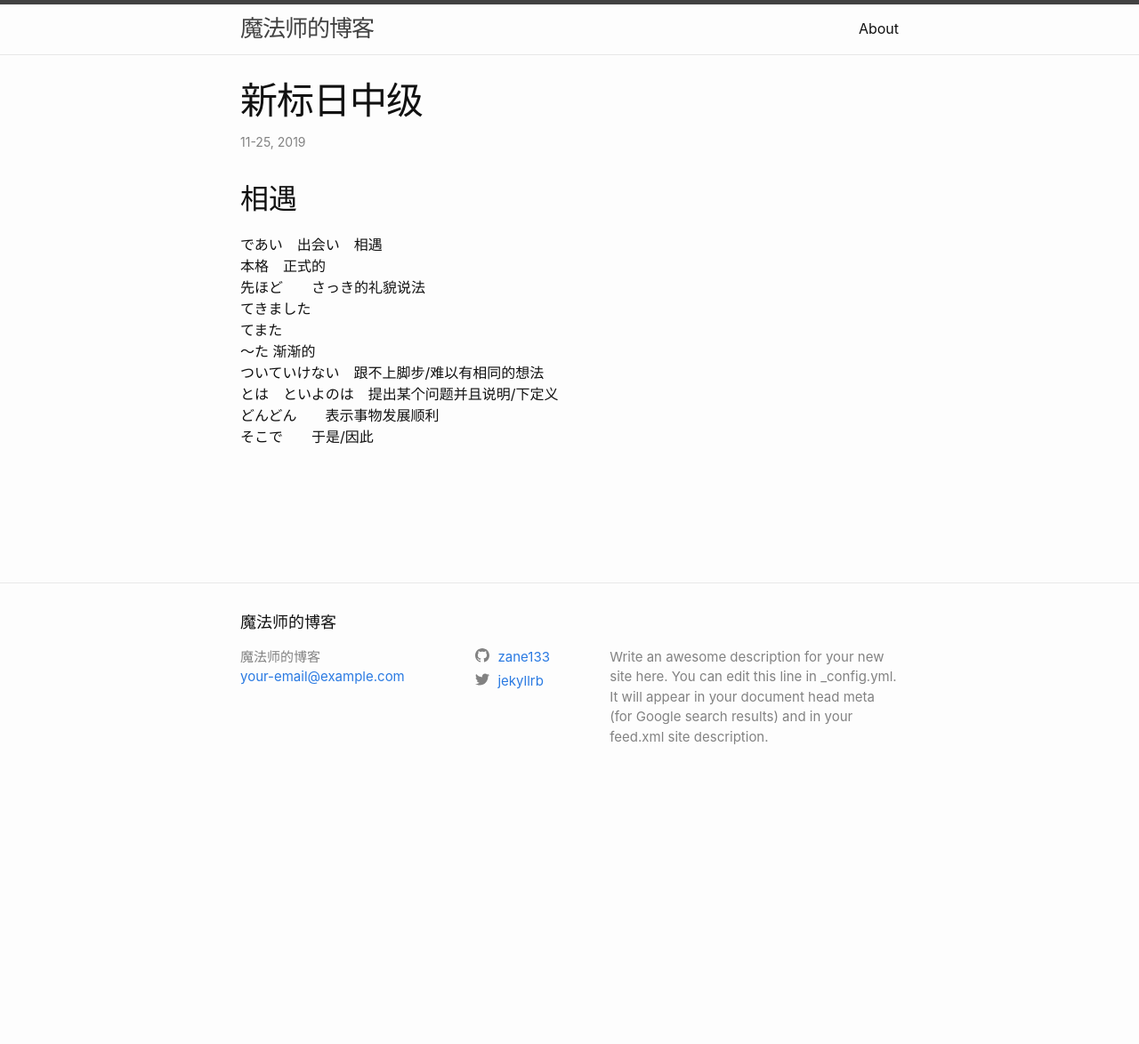
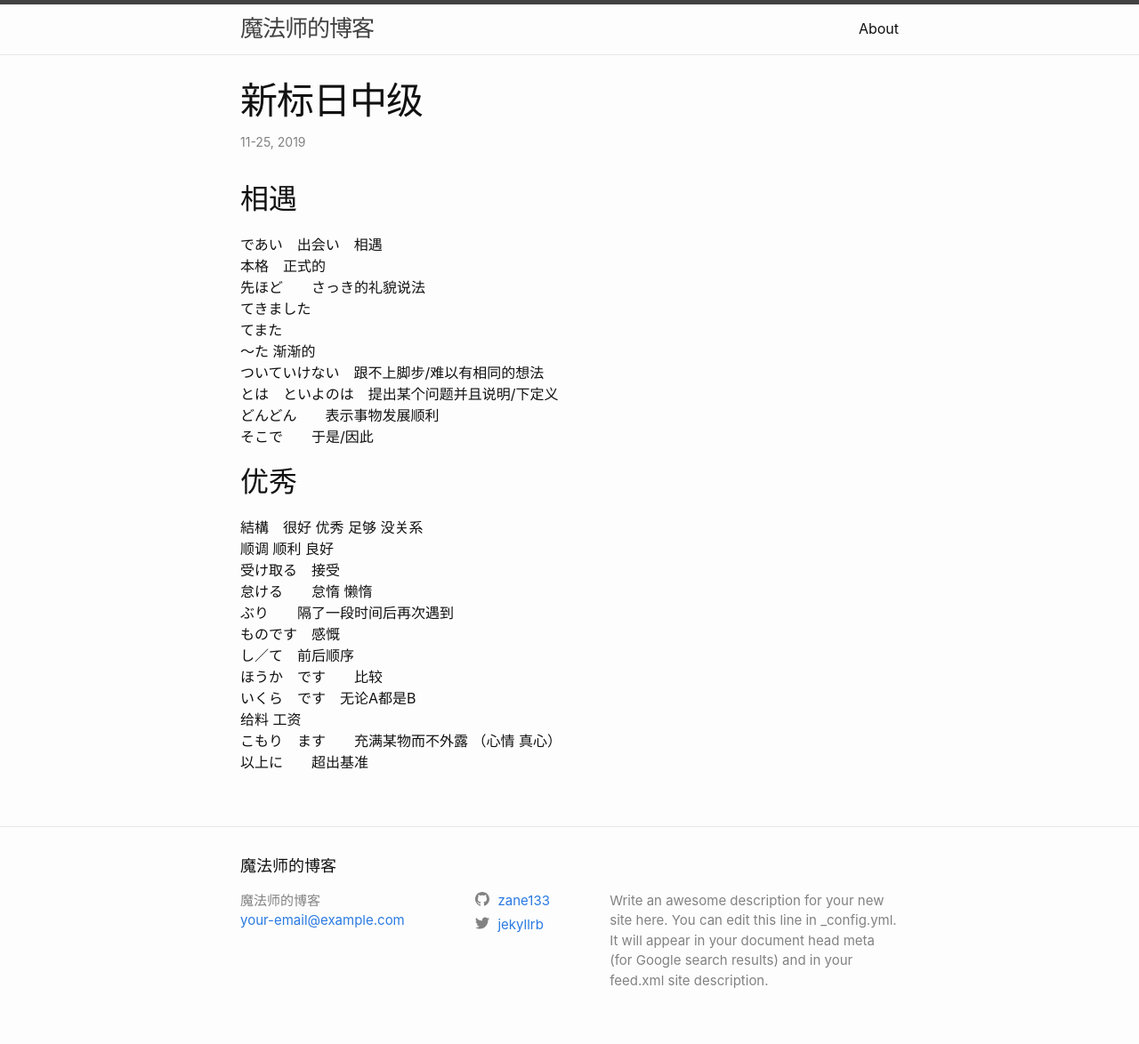
Before and after one commit to zane133/zane133.github.io, a Jekyll site: the page built from _posts/2019-11-25-japaneseMiddle.md, in a window 1280 px wide. Shown: the whole page at 89% size. Built offline with Jekyll 4.4.1, drawn with Linux system fonts in a browser that asks for light colours; before the commit the page ends 900 px from its top, so only the background shows below that.

Commit message:
Update 2019-11-25-japaneseMiddle.md

```diff
--- a/_posts/2019-11-25-japaneseMiddle.md
+++ b/_posts/2019-11-25-japaneseMiddle.md
@@ -14,3 +15,17 @@ title:      "新标日中级"
 とは　といよのは　提出某个问题并且说明/下定义
 どんどん　　表示事物发展顺利
 そこで　　于是/因此
+
+## 优秀
+結構　很好 优秀 足够 没关系
+顺调 顺利 良好
+受け取る　接受
+怠ける　　怠惰 懒惰
+ぶり　　隔了一段时间后再次遇到
+ものです　感慨
+し／て　前后顺序
+ほうか　です　　比较
+いくら　です　无论A都是B
+给料 工资
+こもり　ます　　充满某物而不外露 （心情 真心）
+以上に　　超出基准
```
Also changed, not shown: other parts of _posts/2019-11-25-japaneseMiddle.md (+3 -2 lines).
